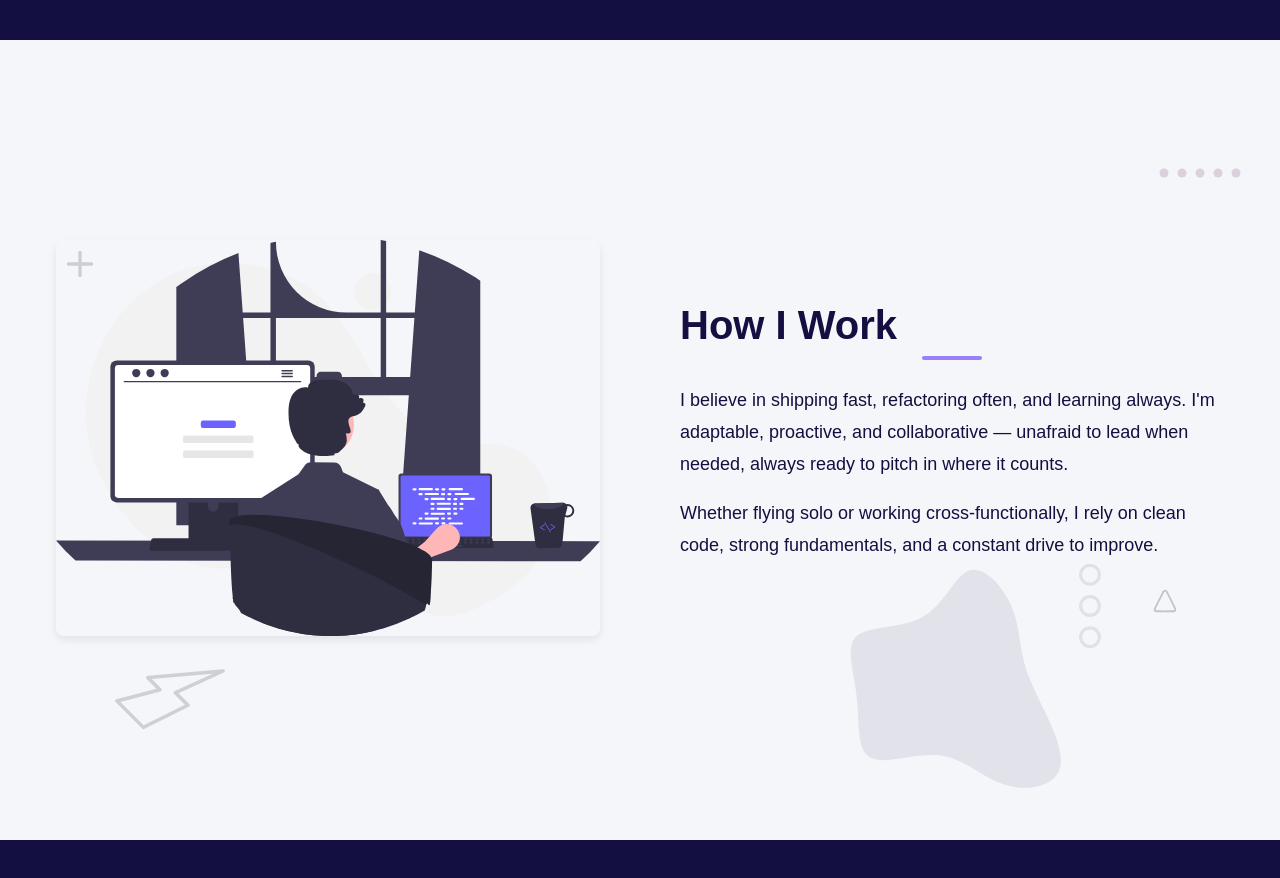
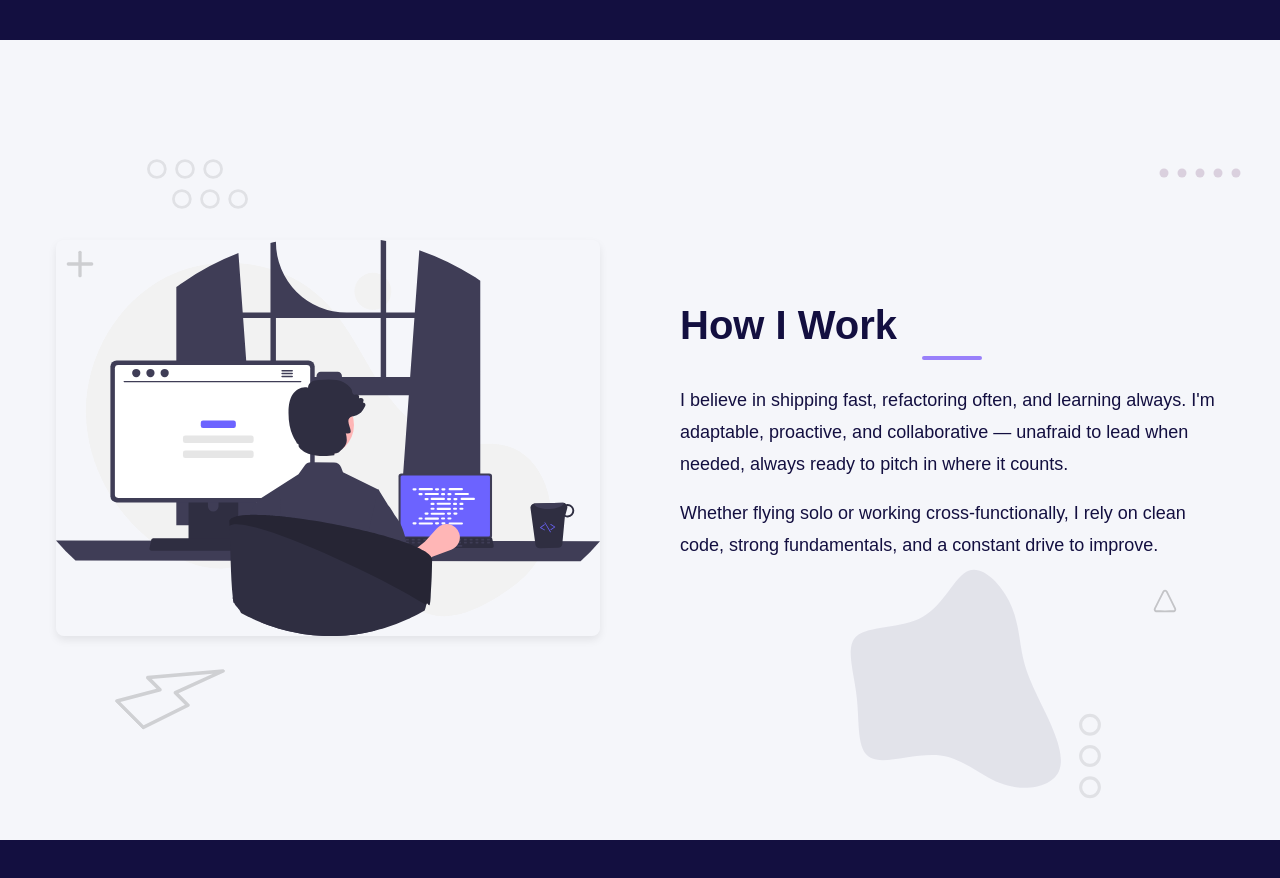
Before and after one commit to khector24/Portfolio, a React (Vite) app: page / in a window 1280 px wide. Shown: the part 2360-3238 px from the top of the page. Built offline with nearby package versions, Linux system fonts and the light colour scheme.

Commit message:
Add additional illustrations.

```diff
--- a/src/components/HowIWork.jsx
+++ b/src/components/HowIWork.jsx
@@ -36,6 +36,18 @@ export default function HowIWork() {
           className="svg-decor vertical-dots"
         />
 
+        <img
+          src="/src/assets/illustrations/vertical-dots.svg"
+          alt="horizontal dots"
+          className="svg-decor horizontal-dots1"
+        />
+
+        <img
+          src="/src/assets/illustrations/vertical-dots.svg"
+          alt="horizontal dots"
+          className="svg-decor horizontal-dots2"
+        />
+
         <div className="how-i-work-image">
           <img
             src="/src/assets/illustrations/undraw_programming_65t2.svg"
--- a/src/styles/component-styles/HowIWork.css
+++ b/src/styles/component-styles/HowIWork.css
@@ -91,10 +91,28 @@
 
 .svg-decor.vertical-dots {
   width: 100px;
-  bottom: 0;
+  bottom: -150px;
   right: 100px;
   opacity: 0.08;
   z-index: 0;
+}
+
+.svg-decor.horizontal-dots1 {
+  width: 90px;
+  top: -100px;
+  left: 100px;
+  opacity: 0.08;
+  z-index: 0;
+  transform: rotate(90deg);
+}
+
+.svg-decor.horizontal-dots2 {
+  width: 90px;
+  top: -70px;
+  left: 125px;
+  opacity: 0.08;
+  z-index: 0;
+  transform: rotate(90deg);
 }
 
 /* Mobile Adjustments */
```
